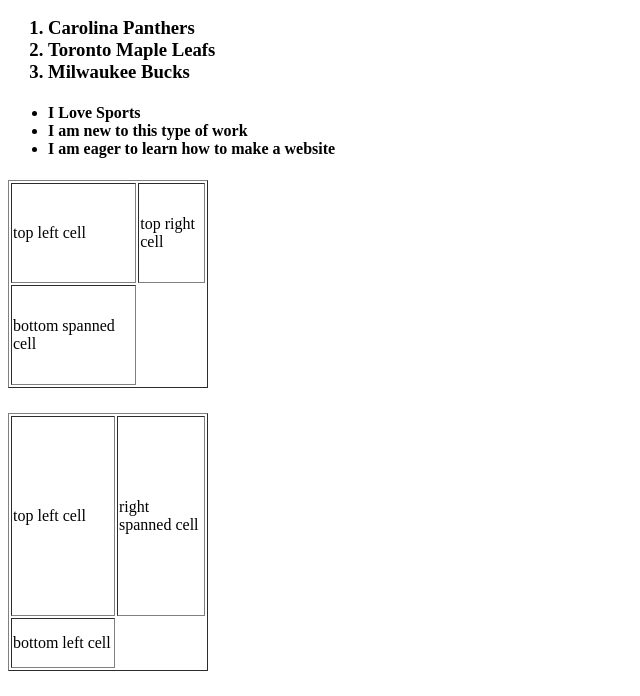
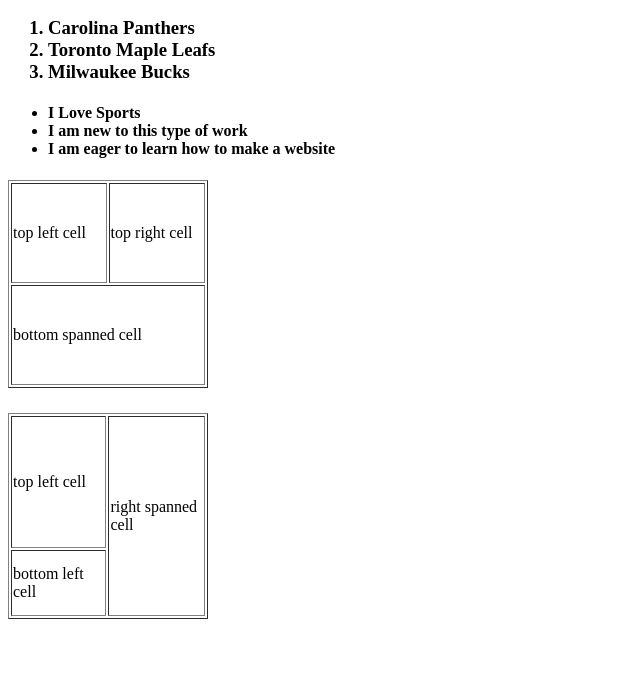
Before and after one commit to Kaleivison/IASC-1P02-2022-Kale, a plain HTML site: page IASC-1P02-LAB1Final-Kale-Ivison.html in a window 1280 px wide. Shown: the part 388-1084 px from the top of the page, without its empty margins (0-640 px from the left). After the commit the page ends 1032 px from the top, so only its background shows below. Drawn offline with Linux system fonts and the light colour scheme.

Commit message:
Update IASC-1P02-LAB1Final-Kale-Ivison.html

```diff
--- a/IASC-1P02-LAB1Final-Kale-Ivison.html
+++ b/IASC-1P02-LAB1Final-Kale-Ivison.html
@@ -45,7 +45,7 @@
         <td width="100" height="100">top right cell</td>
       </tr>
       <tr>
-        <td rowspan="2" height="100" width="200">bottom spanned cell</td>
+        <td colspan="2" height="100" width="200">bottom spanned cell</td>
       </tr>
     </table>
   </h5>
@@ -54,7 +54,7 @@
     <table width="200" height="200" border="1">
       <tr>
         <td width="100" height="100">top left cell</td>
-        <td colspan="2" height="200" width="100">right spanned cell</td>
+        <td rowspan="2" height="200" width="100">right spanned cell</td>
       </tr>
       <tr>
         <td width="50" height="50">bottom left cell</td>
```
